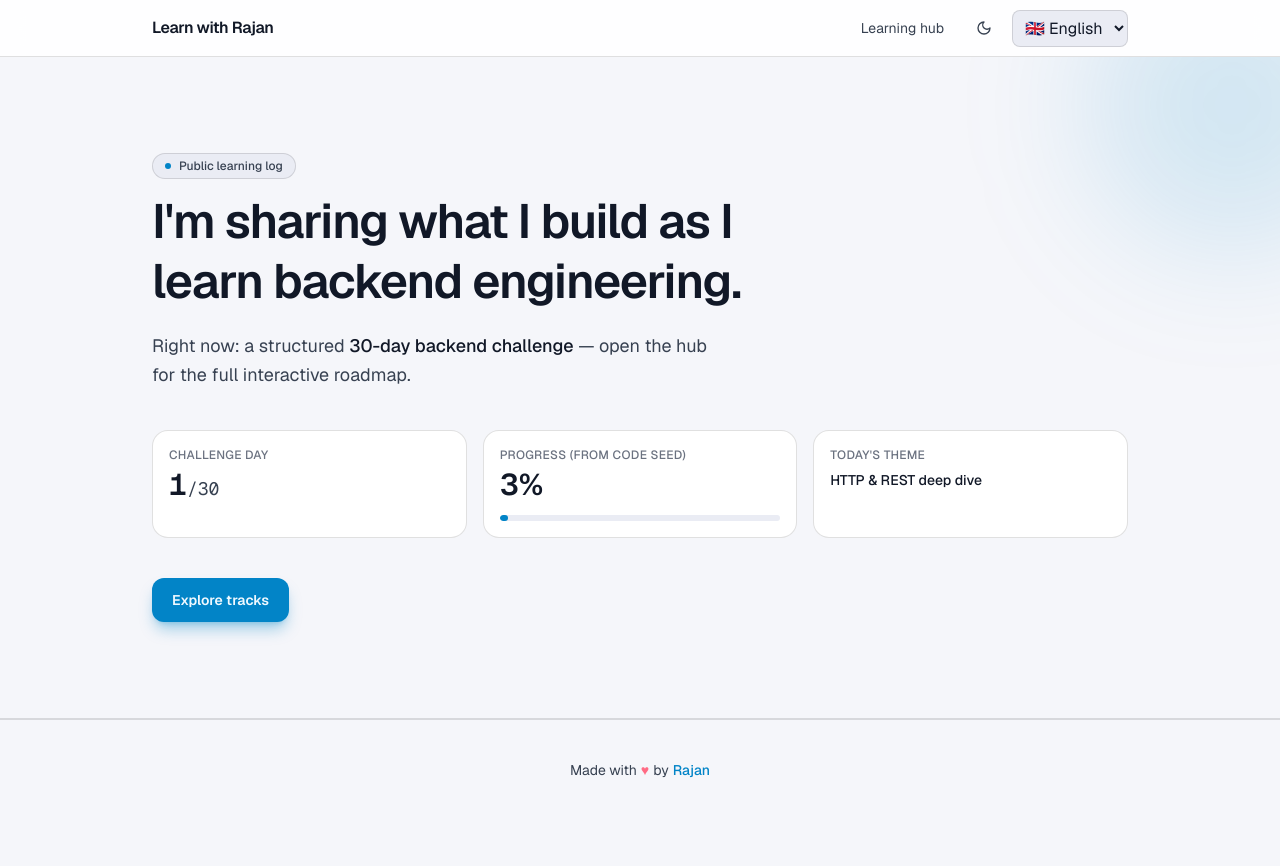
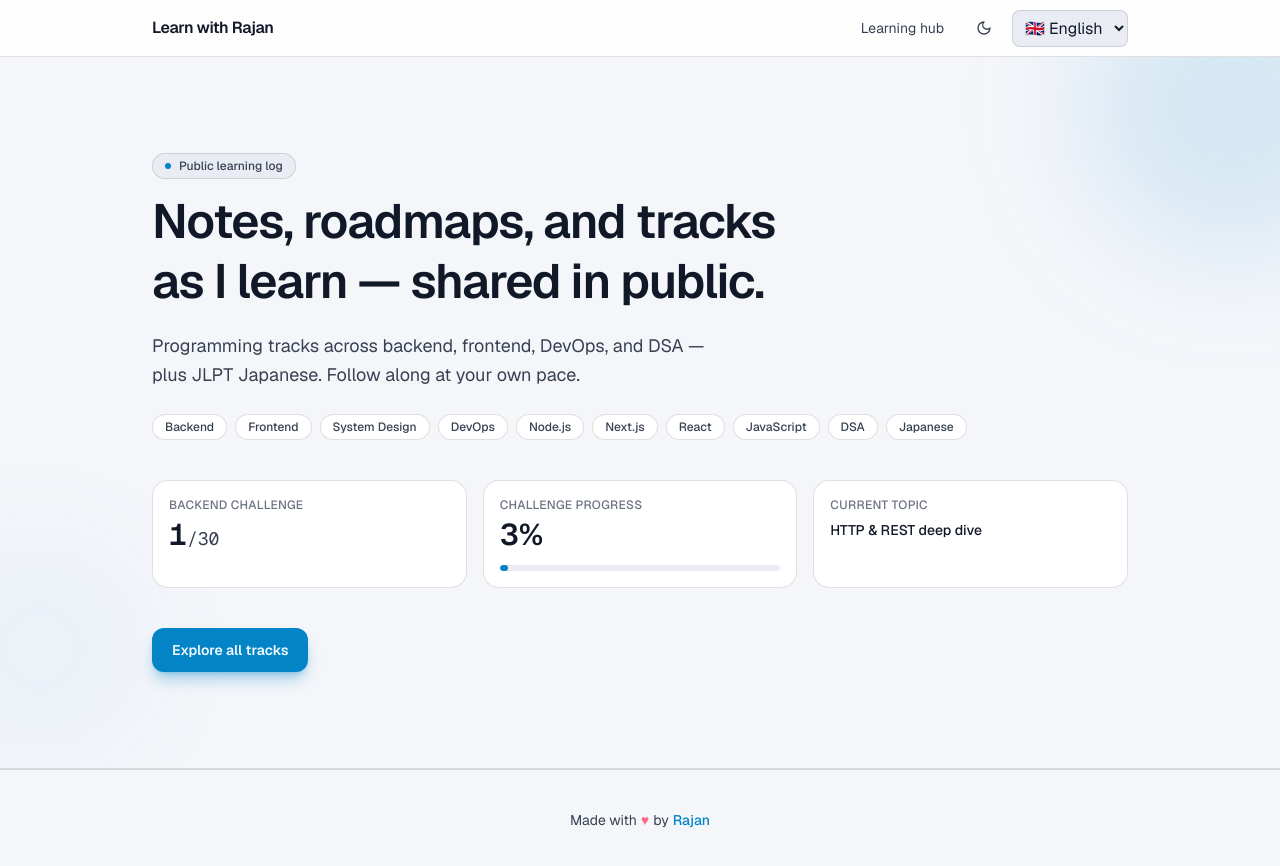
Before and after one commit to rznmgr630/learnwithrajan, a Next.js app: page / in a window 1280 px wide. Shown: the top 866 px of the page. Before the commit the page ends 820 px from the top, so only its background shows below. Built offline with nearby package versions, Linux system fonts and the light colour scheme.

Commit message:
feat(home): refresh hero section copy and layout
Update title/body to reflect the full platform scope (not just backend
challenge), add topic pills row, second glow, and cleaned-up stat labels.

```diff
--- a/components/HeroSection.tsx
+++ b/components/HeroSection.tsx
@@ -6,6 +6,11 @@ import { pickLocalized } from "@/lib/i18n/pick";
 import { CURRENT_DAY, getAllRoadmapDays, TOTAL_DAYS } from "@/lib/challenge-data";
 
 const allDays = getAllRoadmapDays();
+
+const TOPIC_PILLS = [
+  "Backend", "Frontend", "System Design", "DevOps",
+  "Node.js", "Next.js", "React", "JavaScript", "DSA", "Japanese",
+];
 
 export function HeroSection() {
   const { locale, t } = useLocale();
@@ -18,6 +23,10 @@ export function HeroSection() {
         aria-hidden
         className="pointer-events-none absolute -right-24 -top-24 h-72 w-72 rounded-full bg-[var(--glow)] blur-3xl"
       />
+      <div
+        aria-hidden
+        className="pointer-events-none absolute -left-16 bottom-4 h-52 w-52 rounded-full bg-[var(--glow)] opacity-40 blur-3xl"
+      />
       <div className="relative mx-auto flex max-w-5xl flex-1 flex-col px-4 py-16 sm:px-6 sm:py-24">
         <p className="mb-3 inline-flex w-fit items-center gap-2 rounded-full border border-[var(--border)] bg-[var(--elevated)] px-3 py-1 text-xs font-medium text-[var(--muted)]">
           <span className="h-1.5 w-1.5 rounded-full bg-[var(--accent)]" />
@@ -27,9 +36,20 @@ export function HeroSection() {
           {t("hero.title")}
         </h1>
         <p className="mt-5 max-w-xl text-lg leading-relaxed text-[var(--muted)]">
-          {t("hero.body")}{" "}
-          <span className="font-medium text-[var(--text)]">{t("hero.bodyMid")}</span> {t("hero.bodyEnd")}
+          {t("hero.body")}
         </p>
+
+        <div className="mt-6 flex flex-wrap gap-2">
+          {TOPIC_PILLS.map((topic) => (
+            <span
+              key={topic}
+              className="rounded-full border border-[var(--border)] bg-[var(--surface)] px-3 py-1 text-xs font-medium text-[var(--muted)]"
+            >
+              {topic}
+            </span>
+          ))}
+        </div>
+
         <div className="mt-10 grid gap-4 sm:grid-cols-3">
           <div className="rounded-2xl border border-[var(--border)] bg-[var(--surface)] p-4">
             <p className="text-xs font-medium uppercase tracking-wide text-[var(--faint)]">{t("hero.challengeDay")}</p>
@@ -48,7 +68,7 @@ export function HeroSection() {
               />
             </div>
           </div>
-          <div className="rounded-2xl border border-[var(--border)] bg-[var(--surface)] p-4 sm:col-span-1">
+          <div className="rounded-2xl border border-[var(--border)] bg-[var(--surface)] p-4">
             <p className="text-xs font-medium uppercase tracking-wide text-[var(--faint)]">{t("hero.todayTheme")}</p>
             <p className="mt-2 text-sm font-medium leading-snug text-[var(--text)]">
               {todayTitle !== undefined ? pickLocalized(todayTitle, locale) : "—"}
--- a/lib/i18n/catalog.ts
+++ b/lib/i18n/catalog.ts
@@ -929,44 +929,34 @@ export const UI_STRINGS = {
     jp: "公開ラーニングログ",
   },
   "hero.title": {
-    en: "I'm sharing what I build as I learn backend engineering.",
-    np: "म ब्याकएन्ड इन्जिनियरिङ सिक्दै जाँदा के बनाउँछु त्यो साझा गर्दैछु।",
-    jp: "バックエンドを学びながら作っているものを共有しています。",
+    en: "Notes, roadmaps, and tracks as I learn — shared in public.",
+    np: "म सिक्दै जाँदा नोट, रोडम्याप र ट्र्याक — सार्वजनिक रूपमा।",
+    jp: "学びながら作るノート・ロードマップ・トラックを公開しています。",
   },
   "hero.body": {
-    en: "Right now: a structured",
-    np: "अहिले: संरचित",
-    jp: "現在：体系的な",
-  },
-  "hero.bodyMid": {
-    en: "30-day backend challenge",
-    np: "३०-दिने ब्याकएन्ड चुनौती",
-    jp: "30日間のバックエンドチャレンジ",
-  },
-  "hero.bodyEnd": {
-    en: "— open the hub for the full interactive roadmap.",
-    np: "— पूर्ण इन्टरएक्टिभ रोडम्यापका लागि हब खोल्नुहोस्।",
-    jp: "— ハブからインタラクティブなロードマップ全体を開けます。",
+    en: "Programming tracks across backend, frontend, DevOps, and DSA — plus JLPT Japanese. Follow along at your own pace.",
+    np: "ब्याकएन्ड, फ्रन्टएन्ड, DevOps र DSA का प्रोग्रामिङ ट्र्याक — साथमा JLPT जापानी। आफ्नो गतिमा अनुसरण गर्नुहोस्।",
+    jp: "バックエンド・フロントエンド・DevOps・DSAのプログラミングトラックと JLPT 日本語コース。自分のペースで進められます。",
   },
   "hero.challengeDay": {
-    en: "Challenge day",
-    np: "चुनौतीको दिन",
-    jp: "チャレンジ日",
+    en: "Backend challenge",
+    np: "ब्याकएन्ड चुनौती",
+    jp: "バックエンドチャレンジ",
   },
   "hero.progressSeed": {
-    en: "Progress (from code seed)",
-    np: "प्रगति (कोड सिडबाट)",
-    jp: "進捗（コード上のシード）",
+    en: "Challenge progress",
+    np: "चुनौती प्रगति",
+    jp: "チャレンジ進捗",
   },
   "hero.todayTheme": {
-    en: "Today's theme",
-    np: "आजको विषय",
-    jp: "今日のテーマ",
+    en: "Current topic",
+    np: "हालको विषय",
+    jp: "現在のトピック",
   },
   "hero.cta": {
-    en: "Explore tracks",
-    np: "ट्र्याक हेर्नुहोस्",
-    jp: "トラックを見る",
+    en: "Explore all tracks",
+    np: "सबै ट्र्याक हेर्नुहोस्",
+    jp: "すべてのトラックを見る",
   },
   "japaneseDay.trackLabel": {
     en: "JLPT N5 · Minna no Nihongo I track",
```
